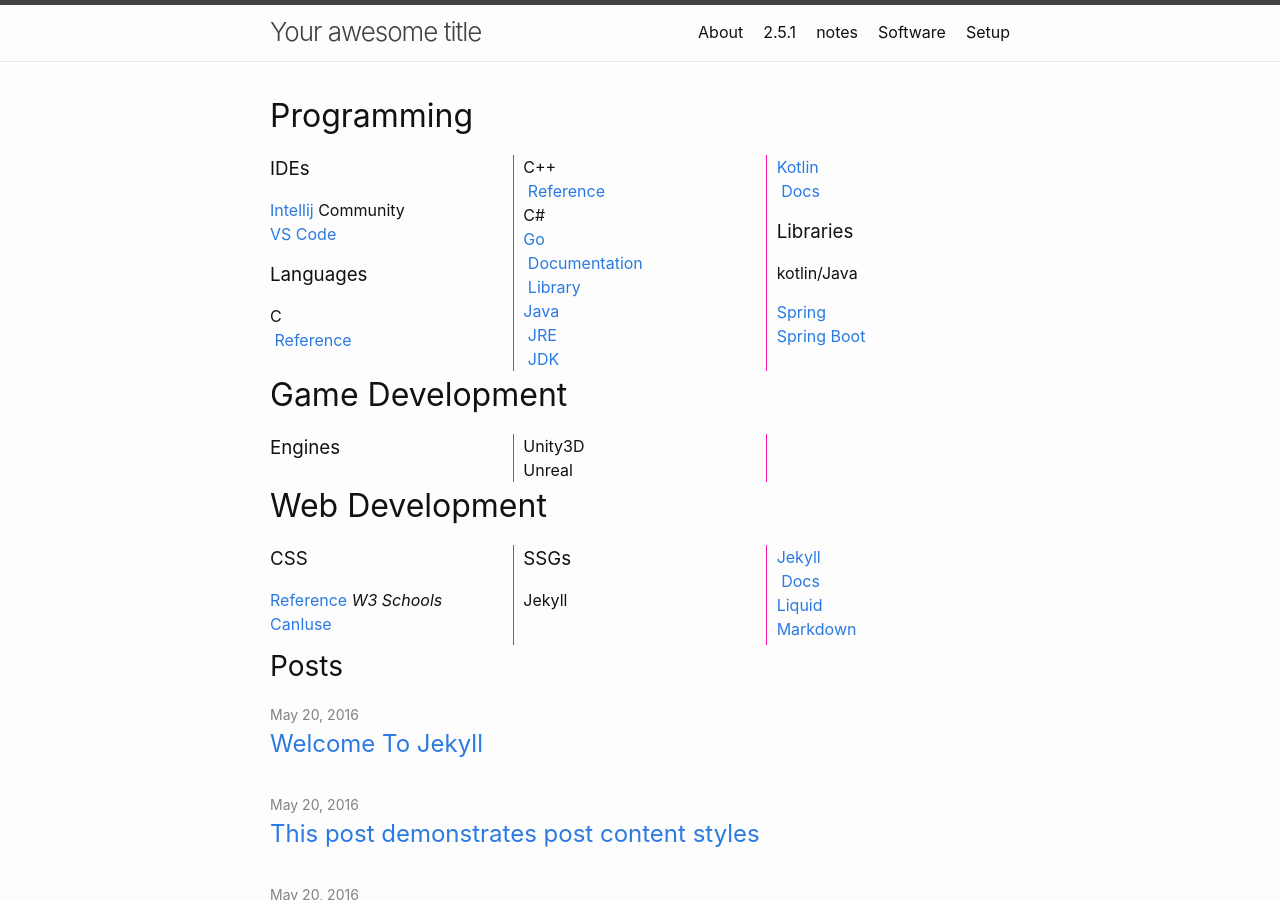
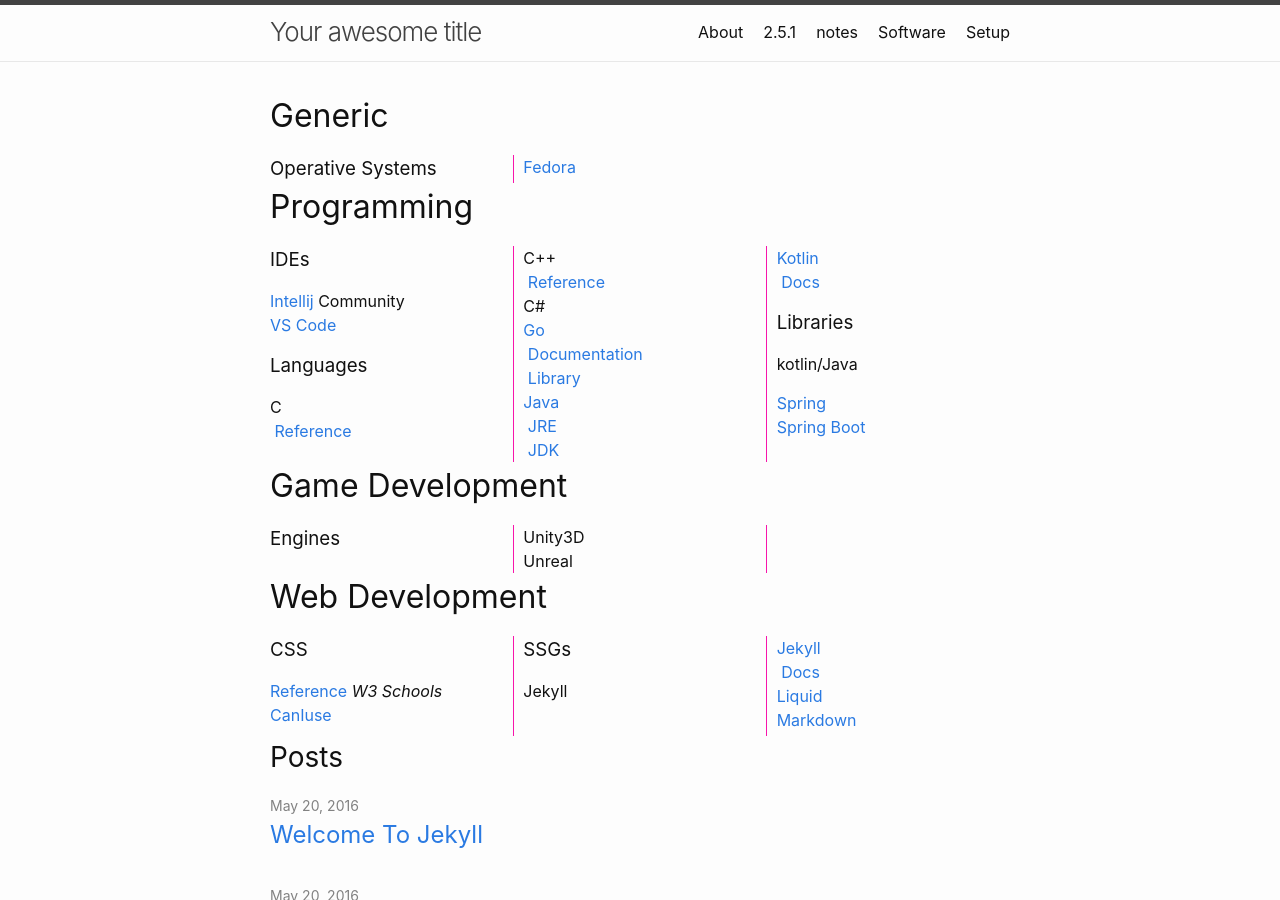
Before and after one commit to viking-cat/notes, a Jekyll site: the page built from index.md, in a window 1280 px wide and 900 px high. Built offline with Jekyll 4.4.1, drawn with Linux system fonts in a browser that asks for light colours.

Commit message:
Enhance index.md with new sections
Added sections for 'Operative Systems' and 'Game Development' to index.md.

```diff
--- a/index.md
+++ b/index.md
@@ -7,6 +7,22 @@
 #
 layout: home
 ---
+
+
+<!-- Generic -------------------------------------------------------->
+# Generic
+
+{% capture gameBlock %}
+### Operative Systems<br/>
+[Fedora](pages/fedora.md)<br/>
+{% endcapture %}
+
+<div style="
+     column-count:3;
+     column-gap:20px;
+     column-rule:1px solid #f715ab;">
+    {{ gameBlock | markdownify }}
+</div>
 
 <!-- Programming -------------------------------------------------------->
 # Programming
@@ -45,7 +61,7 @@
     {{ codeBlock | markdownify }}
 </div>
 
-<!-- Programming -------------------------------------------------------->
+<!-- Game Development -------------------------------------------------------->
 # Game Development
 
 {% capture gameBlock %}
```
